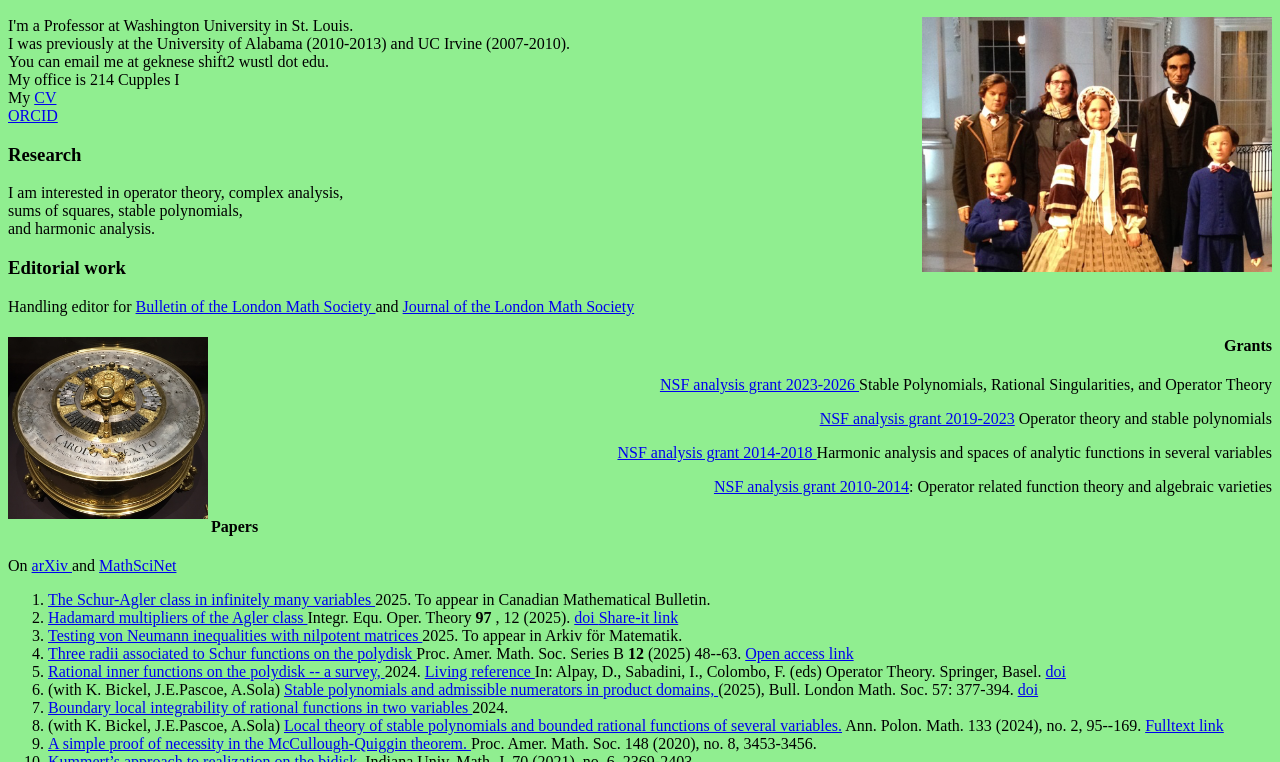
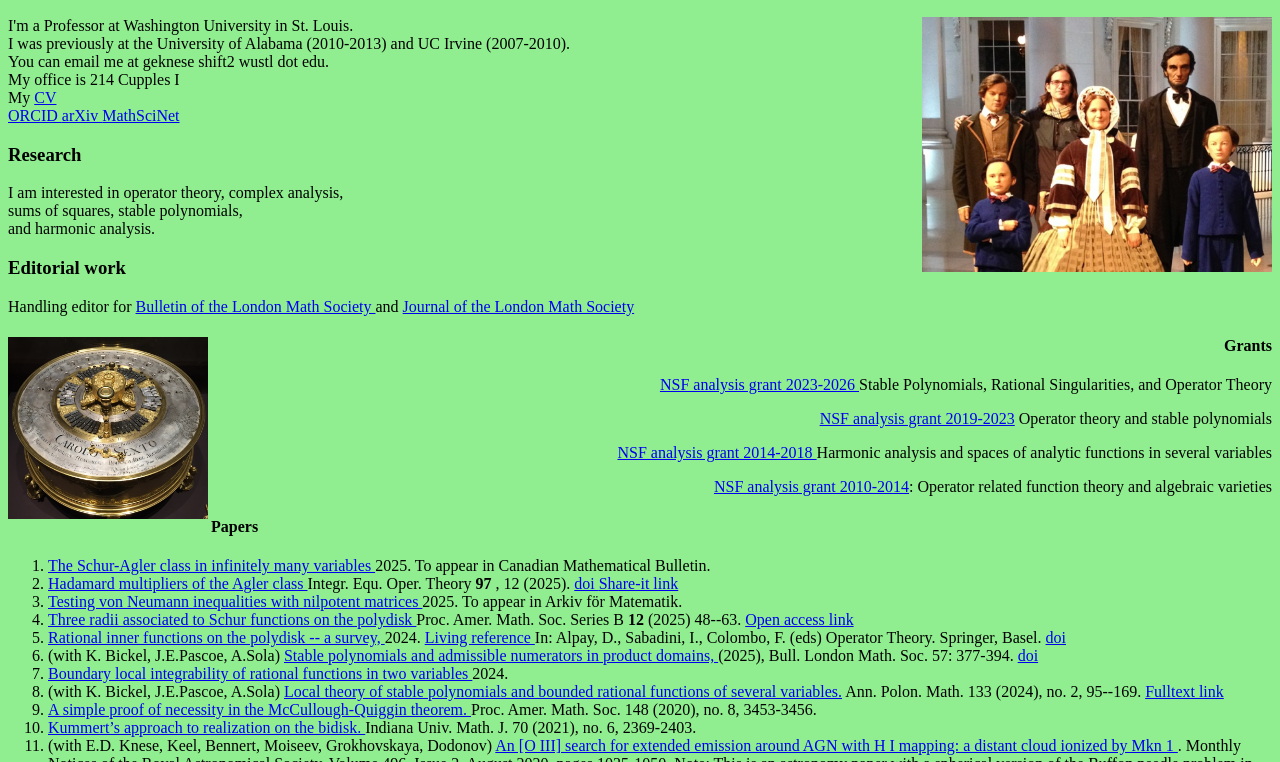
Before and after one commit to gregknese/gregknese.github.io, a plain HTML site: page index.html in a window 1280 px wide. Shown: the part 38-800 px from the top of the page. Drawn offline with Linux system fonts and the light colour scheme.

Commit message:
Update index.html

```diff
--- a/index.html
+++ b/index.html
@@ -15,7 +15,9 @@ I'm a Professor at Washington University in St. Louis.
 <br> You can email me at geknese shift2 wustl dot edu.
 <br> My office is 214 Cupples I
 <br> My <a href = "knese-cv-jan31-2025.pdf"> CV </a>
-<br>  <a href = "https://orcid.org/0000-0002-9484-2537"> ORCID </a>
+<br>  <a href = "https://orcid.org/0000-0002-9484-2537"> ORCID </a> <a href = "https://arxiv.org/search/?searchtype=author&query=Knese%2C+G"> arXiv
+</a>  <a href =
+"http://www.ams.org/mathscinet/search/author.html?mrauthid=813491"> MathSciNet </a>
 </div>
 
 <div>
@@ -60,11 +62,6 @@ algebraic varieties
 </div>
 
 <h4> Papers </h4>
-<p> On <a href = "https://arxiv.org/search/?searchtype=author&query=Knese%2C+G"> arXiv
-</a> and <a href =
-"http://www.ams.org/mathscinet/search/author.html?mrauthid=813491">
-MathSciNet </a>
-
 <ol>
 
 <li> <a href="https://arxiv.org/abs/2502.04629"> The Schur-Agler class in infinitely many variables </a> 2025.
```
